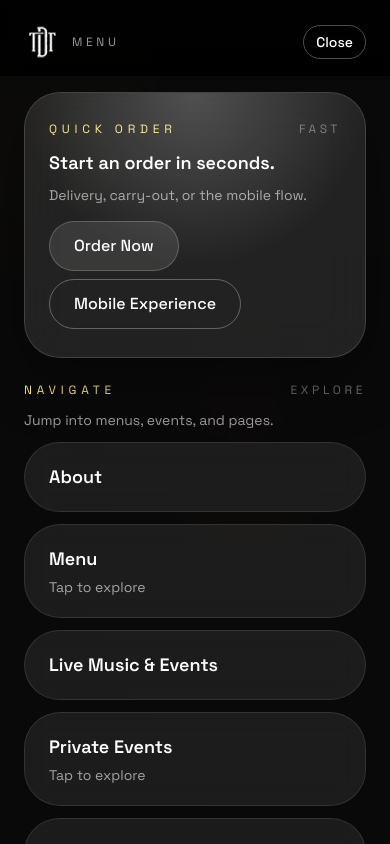
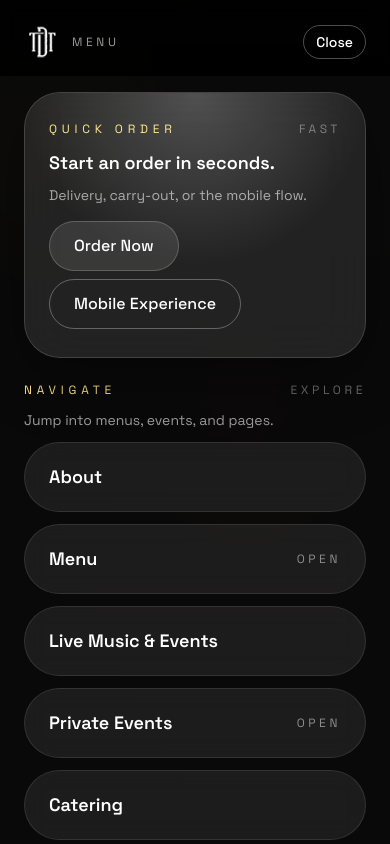
Before and after one commit to garytayl/district-tap, a Next.js app: page / in a window 390 px wide. Both pictures are taken after a click on the button "Menu". Shown: the top 844 px of the page. Built offline with nearby package versions, Linux system fonts and the light colour scheme.

Commit message:
Inline mobile menu submenus.
Expand Menu and Private Events inside their tiles instead of replacing the full list.

```diff
--- a/components/site/MobileMenuOverlay.tsx
+++ b/components/site/MobileMenuOverlay.tsx
@@ -115,11 +115,25 @@ export function MobileMenuOverlay({ open, onClose }: MobileMenuOverlayProps) {
               <span className="text-xs uppercase tracking-[0.3em] text-white/40">Explore</span>
             </div>
             <p className="text-sm text-white/60">Jump into menus, events, and pages.</p>
+            <div className="grid gap-3">
+              {navLinks.map((link) => {
+                const hasMenuSubmenu = link.label === "Menu"
+                const hasPrivateEventsSubmenu = link.label === "Private Events"
+
+                if (hasMenuSubmenu) {
+                  return (
+                    <div key={link.label} className="glass-tile px-6 py-5">
+                      <button
+                        type="button"
+                        onClick={() => setSubmenu(submenu === "menu" ? null : "menu")}
+                        className="flex w-full items-center justify-between text-left"
+                      >
+                        <span className="text-lg font-semibold text-white">{link.label}</span>
+                        <span className="text-xs uppercase tracking-[0.3em] text-white/50">
+                          {submenu === "menu" ? "Hide" : "Open"}
+                        </span>
+                      </button>
                       {submenu === "menu" ? (
-              <div className="space-y-3">
-                <div className="glass-tile px-6 py-5">
-                  <p className="text-xs uppercase tracking-[0.35em] text-white/60">Menu</p>
-                  <p className="mt-2 text-xl font-semibold">Pick a menu.</p>
                         <div className="mt-4 grid gap-2">
                           <Button href="/menu/lunch-and-dinner" variant="outline" size="sm" className="border-white/30 text-white" onClick={onClose}>
                             Lunch + Dinner
@@ -128,16 +142,25 @@ export function MobileMenuOverlay({ open, onClose }: MobileMenuOverlayProps) {
                             Drinks
                           </Button>
                         </div>
+                      ) : null}
                     </div>
-                <Button type="button" variant="outline" size="sm" className="border-white/20 text-white" onClick={() => setSubmenu(null)}>
-                  Back
-                </Button>
-              </div>
-            ) : submenu === "private-events" ? (
-              <div className="space-y-3">
-                <div className="glass-tile px-6 py-5">
-                  <p className="text-xs uppercase tracking-[0.35em] text-white/60">Private Events</p>
-                  <p className="mt-2 text-xl font-semibold">Choose a location.</p>
+                  )
+                }
+
+                if (hasPrivateEventsSubmenu) {
+                  return (
+                    <div key={link.label} className="glass-tile px-6 py-5">
+                      <button
+                        type="button"
+                        onClick={() => setSubmenu(submenu === "private-events" ? null : "private-events")}
+                        className="flex w-full items-center justify-between text-left"
+                      >
+                        <span className="text-lg font-semibold text-white">{link.label}</span>
+                        <span className="text-xs uppercase tracking-[0.3em] text-white/50">
+                          {submenu === "private-events" ? "Hide" : "Open"}
+                        </span>
+                      </button>
+                      {submenu === "private-events" ? (
                         <div className="mt-4 grid gap-2">
                           <Button href="/private-events/northside" variant="outline" size="sm" className="border-white/30 text-white" onClick={onClose}>
                             Northside
@@ -146,28 +169,8 @@ export function MobileMenuOverlay({ open, onClose }: MobileMenuOverlayProps) {
                             Downtown
                           </Button>
                         </div>
+                      ) : null}
                     </div>
-                <Button type="button" variant="outline" size="sm" className="border-white/20 text-white" onClick={() => setSubmenu(null)}>
-                  Back
-                </Button>
-              </div>
-            ) : (
-              <div className="grid gap-3">
-                {navLinks.map((link) => {
-                  const hasMenuSubmenu = link.label === "Menu"
-                  const hasPrivateEventsSubmenu = link.label === "Private Events"
-
-                  if (hasMenuSubmenu || hasPrivateEventsSubmenu) {
-                    return (
-                      <button
-                        key={link.label}
-                        type="button"
-                        onClick={() => setSubmenu(hasMenuSubmenu ? "menu" : "private-events")}
-                        className="glass-tile px-6 py-5 text-left transition hover:border-white/40"
-                      >
-                        <p className="text-lg font-semibold text-white">{link.label}</p>
-                        <p className="mt-1 text-sm text-white/60">Tap to explore</p>
-                      </button>
                   )
                 }
 
@@ -183,7 +186,6 @@ export function MobileMenuOverlay({ open, onClose }: MobileMenuOverlayProps) {
                 )
               })}
             </div>
-            )}
           </div>
 
           <div className="space-y-3">
```
Lines whose indentation alone changed are shown as unchanged.
